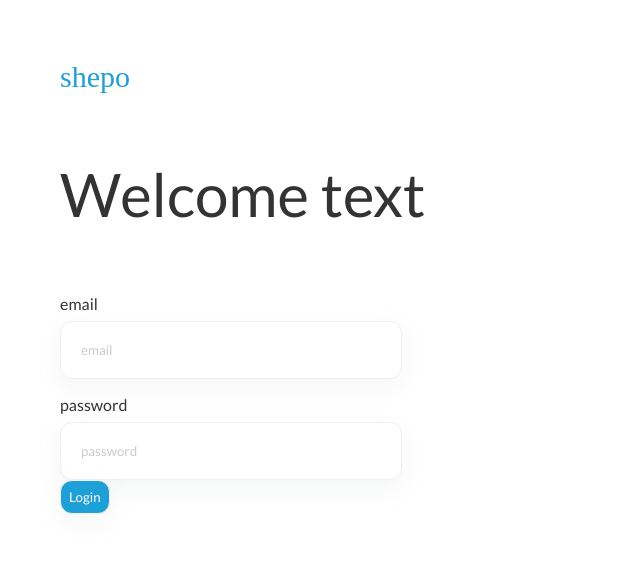
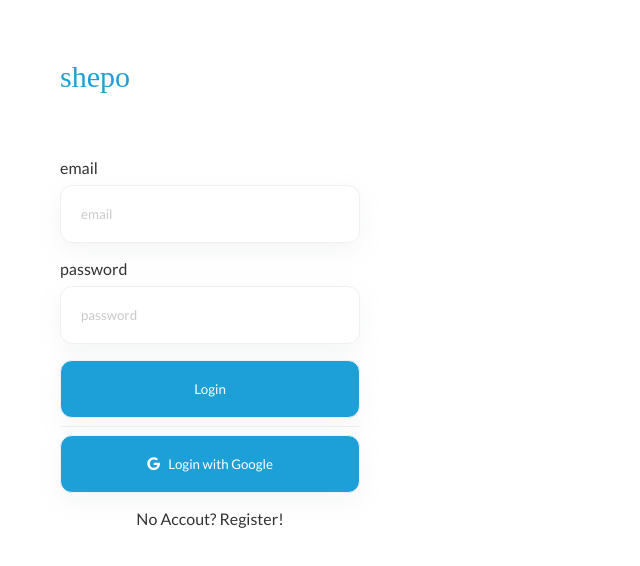
Before and after one commit to dinoDanic/shepo, a Next.js app: page /enter in a window 1280 px wide. Shown: the top 566 px of the page, without its empty margins (0-640 px from the left). Built offline with nearby package versions, Linux system fonts and the light colour scheme; a web font is replaced by a local one.

Commit message:
login animation

```diff
--- a/components/ui/button/button.component.js
+++ b/components/ui/button/button.component.js
@@ -1,12 +1,20 @@
 import React from "react";
 import styled from "styled-components";
 
-const Button = ({ size, children, ...otherProps }) => {
+import { FontAwesomeIcon } from "@fortawesome/react-fontawesome";
+import { faGoogle } from "@fortawesome/free-brands-svg-icons";
+
+const Button = ({ icon, size, children, ...otherProps }) => {
   return (
     <ButtonUi size={size} {...otherProps}>
+      {icon && <Icon icon={icons[icon]} />}
       {children}
     </ButtonUi>
   );
+};
+
+const icons = {
+  faGoogle: faGoogle,
 };
 
 const defaultStyle = (theme) => `
@@ -16,11 +24,20 @@ const defaultStyle = (theme) => `
   box-shadow: ${theme.shadow.s1};
   padding: ${theme.space.padding.m};
   color: ${theme.colors.font.white};
+  width: 100%;
+  cursor: pointer;
+  box-shadow: ${theme.shadow.s1};
+  transition: 0.2s ease;
+  &:hover {
+    transform: scale(1.01);
+  }
+  &:focus {
+    transform: scale(0.99);
+  }
 `;
 
 const large = (theme) => `
-  color: blue,
-  font-size: 200px,
+  padding: ${theme.space.padding.xxl} ${theme.space.padding.giant};
 `;
 
 const sizes = {
@@ -31,5 +48,12 @@ const ButtonUi = styled.button`
   ${({ theme }) => defaultStyle(theme)};
   ${({ theme, size }) => sizes[size](theme)};
 `;
+const Icon = styled(FontAwesomeIcon)`
+  margin-right: ${(props) => props.theme.space.margin.m};
+`;
+
+Button.defaultProps = {
+  size: "large",
+};
 
 export default Button;
--- /dev/null
+++ b/components/ui/hr/hr.components.js
@@ -0,0 +1,15 @@
+import React from "react";
+import styled from "styled-components";
+
+const Hr = () => {
+  return <HrUi />;
+};
+
+const HrUi = styled.hr`
+  margin-top: ${(props) => props.theme.space.margin.m};
+  margin-bottom: ${(props) => props.theme.space.margin.m};
+  border: none;
+  border-bottom: 1px solid ${(props) => props.theme.colors.body.grayer};
+`;
+
+export default Hr;
--- a/components/ui/input/input.component.js
+++ b/components/ui/input/input.component.js
@@ -16,6 +16,7 @@ const InputUi = styled.input`
   border: 1px solid ${(props) => props.theme.colors.body.grayer};
   color: ${(props) => props.theme.colors.ui.primary};
   box-shadow: ${(props) => props.theme.shadow.s1};
+  background-color: white;
   width: 100%;
   outline: none;
   transition: 0.2s ease;
--- a/infrastructure/theme/global.js
+++ b/infrastructure/theme/global.js
@@ -4,7 +4,8 @@ const GlobalStyle = createGlobalStyle`
   * {
       margin: 0;
       padding: 0;
-      font-family: ${({ theme }) => theme.fonts.main}
+      font-family: ${({ theme }) => theme.fonts.main};
+      box-sizing: border-box;
   }
   body {
     color: ${({ theme }) => theme.colors.font.default}
--- a/infrastructure/theme/space.js
+++ b/infrastructure/theme/space.js
@@ -5,6 +5,8 @@ export const space = {
     l: "12px",
     xl: "16px",
     xxl: "20px",
+    xxxl: "24px",
+    giant: "32px",
   },
   margin: {
     s: "4px",
--- a/pages/enter/index.js
+++ b/pages/enter/index.js
@@ -1,45 +1,104 @@
-import React from "react";
+import React, { useState } from "react";
 import styled from "styled-components";
+import { motion } from "framer-motion";
 
-import Spacer from "../../components/spacer/spacer";
-import Button from "../../components/ui/button/button.component";
-import Input from "../../components/ui/input/input.component";
+import Login from "./login/login.component";
+import Register from "./register/register.component";
 
 const Enter = () => {
+  const [formScale, setformScale] = useState(1);
+  const [isLogin, setIsLogin] = useState(true);
+  const [isRegister, setIsRegister] = useState(false);
+
+  const variants = {
+    open: { scale: 1, opacity: 1 },
+    closed: { scale: 0.9, opacity: 0 },
+  };
+
+  const regVariants = {
+    open: { scale: 1, opacity: 1 },
+    closed: { scale: 1.1, opacity: 0 },
+  };
+
+  const toggleIs = () => {
+    setIsLogin(!isLogin);
+    setIsRegister(!isRegister);
+  };
+
   return (
     <Container>
       <Logo>shepo</Logo>
-      <Welcome>Welcome text</Welcome>
-      <FormContainer>
-        <Form>
-          <Input text="email" placeholder="email" />
-          <Spacer variant="top" size="l" />
-          <Input text="password" placeholder="password" type="password" />
-          <Button size="large">Login</Button>
-        </Form>
-      </FormContainer>
+      {/* <Welcome>Welcome text</Welcome> */}
+      <Holder>
+        <FormContainer
+          variants={variants}
+          animate={isLogin ? "open" : "closed"}
+          style={{ zIndex: isLogin ? "100" : "0" }}
+          transition={{ delay: isLogin && 0.15 }}
+        >
+          <Login />
+          <Question
+            onHoverStart={() => setformScale(0.98)}
+            onHoverEnd={() => setformScale(1)}
+            onClick={() => toggleIs()}
+          >
+            No Accout? Register!
+          </Question>
+        </FormContainer>
+        <FormContainer
+          variants={regVariants}
+          animate={isRegister ? "open" : "closed"}
+          initial={{ opacity: 0 }}
+          style={{ zIndex: isRegister ? "100" : "0" }}
+          transition={{ delay: isRegister && 0.15 }}
+        >
+          <Register />
+          <Question
+            onHoverStart={() => setformScale(0.98)}
+            onHoverEnd={() => setformScale(1)}
+            onClick={() => toggleIs()}
+          >
+            Allready a member? Login!
+          </Question>
+        </FormContainer>
+      </Holder>
     </Container>
   );
 };
 
 const Container = styled.div`
   padding: 60px;
+  overflow: hidden;
+  height: 100vh;
 `;
 const Logo = styled.div`
   font-family: ${({ theme }) => theme.fonts.logo};
   color: ${(props) => props.theme.colors.ui.primary};
   font-size: 30px;
-  margin-bottom: ${(props) => props.theme.space.margin.xxl};
 `;
 const Welcome = styled.h1`
   font-size: 60px;
   font-weight: 400;
 `;
-const FormContainer = styled.div`
+const Holder = styled.div`
+  background: blue;
+  position: relative;
+`;
+const FormContainer = styled(motion.div)`
   max-width: 300px;
+  transition: 0.2s ease;
+  position: absolute;
+  width: 100%;
+  margin-top: ${(props) => props.theme.space.margin.xxl};
+  top: 0;
+  height: 100vh;
 `;
-const Form = styled.form`
-  margin-top: ${(props) => props.theme.space.margin.xxl};
+const Question = styled(motion.div)`
+  text-align: center;
+  margin-top: ${(props) => props.theme.space.margin.l};
+  cursor: pointer;
+  &:hover {
+  }
 `;
 
 export default Enter;
--- /dev/null
+++ b/pages/enter/login/login.component.js
@@ -0,0 +1,25 @@
+import React from "react";
+import styled from "styled-components";
+
+import Spacer from "../../../components/spacer/spacer";
+import Button from "../../../components/ui/button/button.component";
+import Hr from "../../../components/ui/hr/hr.components";
+import Input from "../../../components/ui/input/input.component";
+
+const Login = () => {
+  return (
+    <Form>
+      <Input text="email" placeholder="email" />
+      <Spacer variant="top" size="l" />
+      <Input text="password" placeholder="password" type="password" />
+      <Spacer variant="top" size="l" />
+      <Button size="large">Login</Button>
+      <Hr />
+      <Button icon="faGoogle">Login with Google</Button>
+    </Form>
+  );
+};
+const Form = styled.form`
+  background: white;
+`;
+export default Login;
--- /dev/null
+++ b/pages/enter/register/register.component.jsx
@@ -0,0 +1,35 @@
+import React from "react";
+import styled from "styled-components";
+
+import Spacer from "../../../components/spacer/spacer";
+import Button from "../../../components/ui/button/button.component";
+import Hr from "../../../components/ui/hr/hr.components";
+import Input from "../../../components/ui/input/input.component";
+
+const Register = () => {
+  return (
+    <Form>
+      <Input text="email" placeholder="email" />
+      <Spacer variant="top" size="l" />
+      <Input text="user name" placeholder="user name" />
+      <Spacer variant="top" size="l" />
+      <Input text="password" placeholder="password" type="password" />
+      <Spacer variant="top" size="l" />
+      <Input
+        text="repeat password"
+        placeholder="repeat password"
+        type="password"
+      />
+      <Spacer variant="top" size="l" />
+      <Button size="large">Register</Button>
+      <Hr />
+      <Button icon="faGoogle">Register with Google</Button>
+    </Form>
+  );
+};
+
+const Form = styled.form`
+  background: white;
+`;
+
+export default Register;
```
Also changed, not shown: package.json (+7 -0 lines), 1 other file (tests, documents, lock files or other folders).
